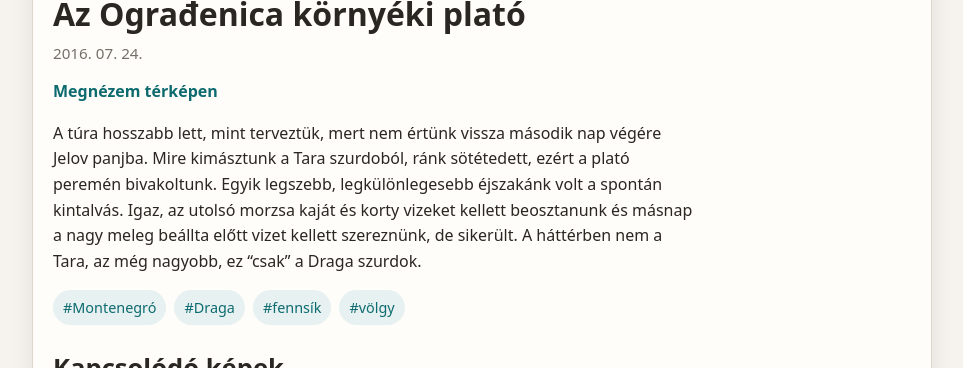
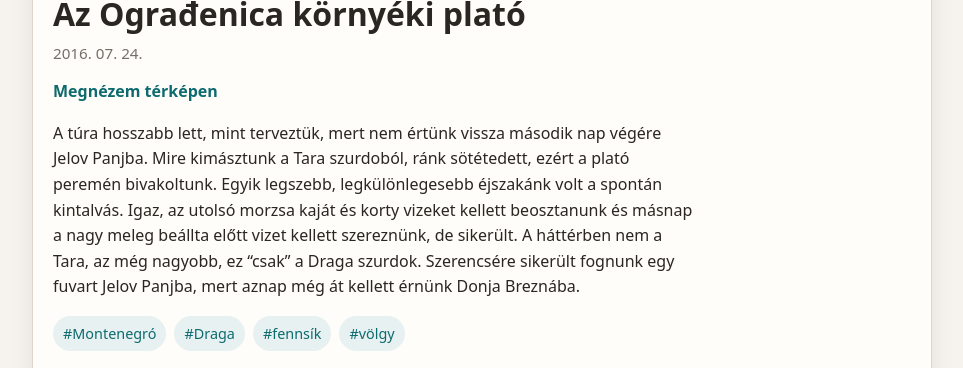
Before and after one commit to havassy/fotoblog, a Jekyll site: the page built from _posts/2016-07-24-ogradenica_draga.md, in a window 1280 px wide and 900 px high, scrolled down 655 px, cut to the strip 138-506 px from the top of the window. Shown: the whole strip, without its empty margins (158-1121 px from the left). Built offline with Jekyll 4.4.1, drawn with Linux system fonts in a browser that asks for light colours.

Commit message:
Auto-create/update posts from images [skip ci]

```diff
--- a/_posts/2016-07-24-ogradenica_draga.md
+++ b/_posts/2016-07-24-ogradenica_draga.md
@@ -14,7 +14,7 @@ tags:
   - "Draga"
   - "fennsík"
   - "völgy"
-description: "A túra hosszabb lett, mint terveztük, mert nem értünk vissza második nap végére Jelov panjba."
+description: "A túra hosszabb lett, mint terveztük, mert nem értünk vissza második nap végére Jelov Panjba."
 ---
 
-A túra hosszabb lett, mint terveztük, mert nem értünk vissza második nap végére Jelov panjba. Mire kimásztunk a Tara szurdoból, ránk sötétedett, ezért a plató peremén bivakoltunk. Egyik legszebb, legkülönlegesebb éjszakánk volt a spontán kintalvás. Igaz, az utolsó morzsa kaját és korty vizeket kellett beosztanunk és másnap a nagy meleg beállta előtt vizet kellett szereznünk, de sikerült. A háttérben nem a Tara, az még nagyobb, ez "csak" a Draga szurdok.
+A túra hosszabb lett, mint terveztük, mert nem értünk vissza második nap végére Jelov Panjba. Mire kimásztunk a Tara szurdoból, ránk sötétedett, ezért a plató peremén bivakoltunk. Egyik legszebb, legkülönlegesebb éjszakánk volt a spontán kintalvás. Igaz, az utolsó morzsa kaját és korty vizeket kellett beosztanunk és másnap a nagy meleg beállta előtt vizet kellett szereznünk, de sikerült. A háttérben nem a Tara, az még nagyobb, ez "csak" a Draga szurdok. Szerencsére sikerült fognunk egy fuvart Jelov Panjba, mert aznap még át kellett érnünk Donja Breznába.
```
